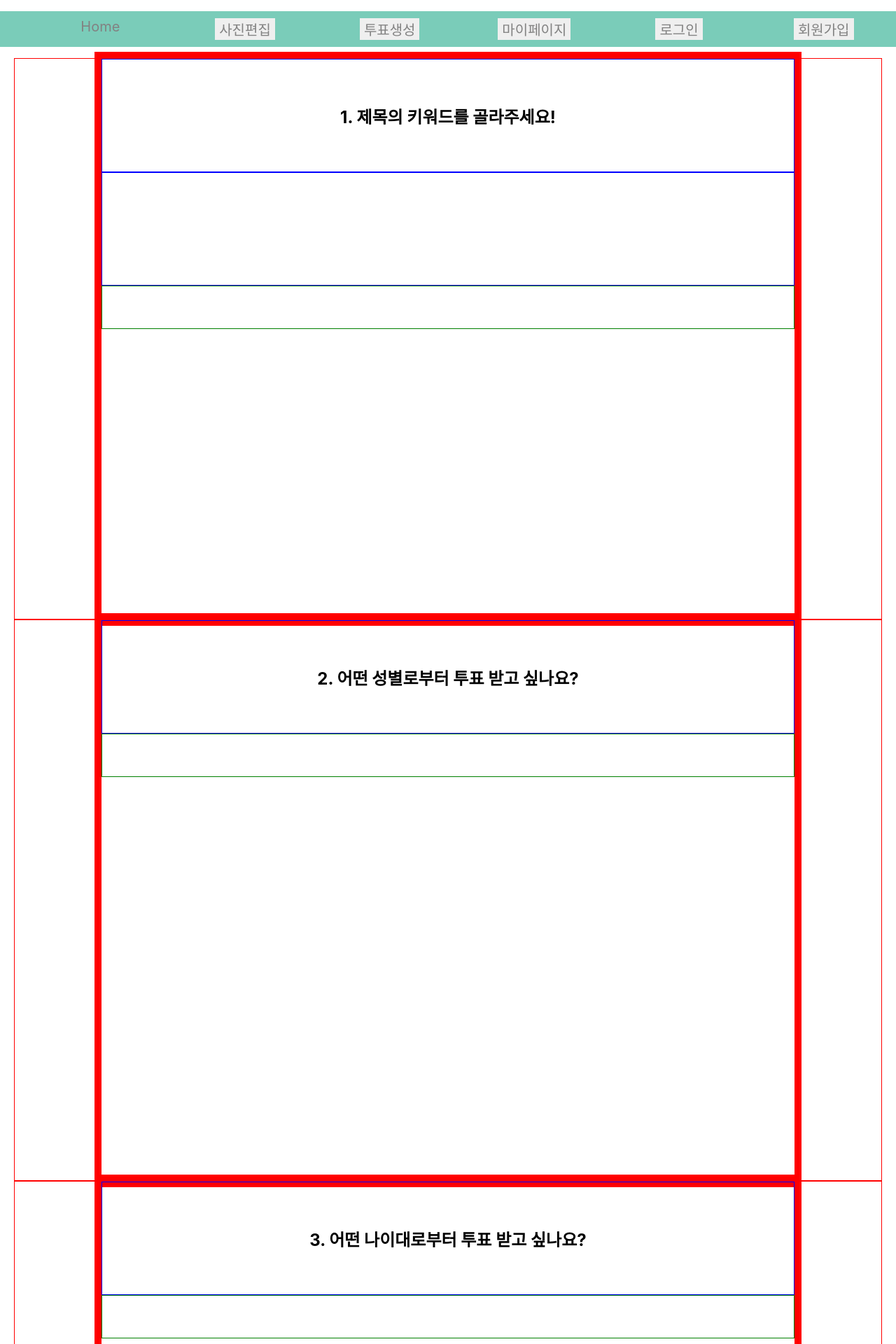
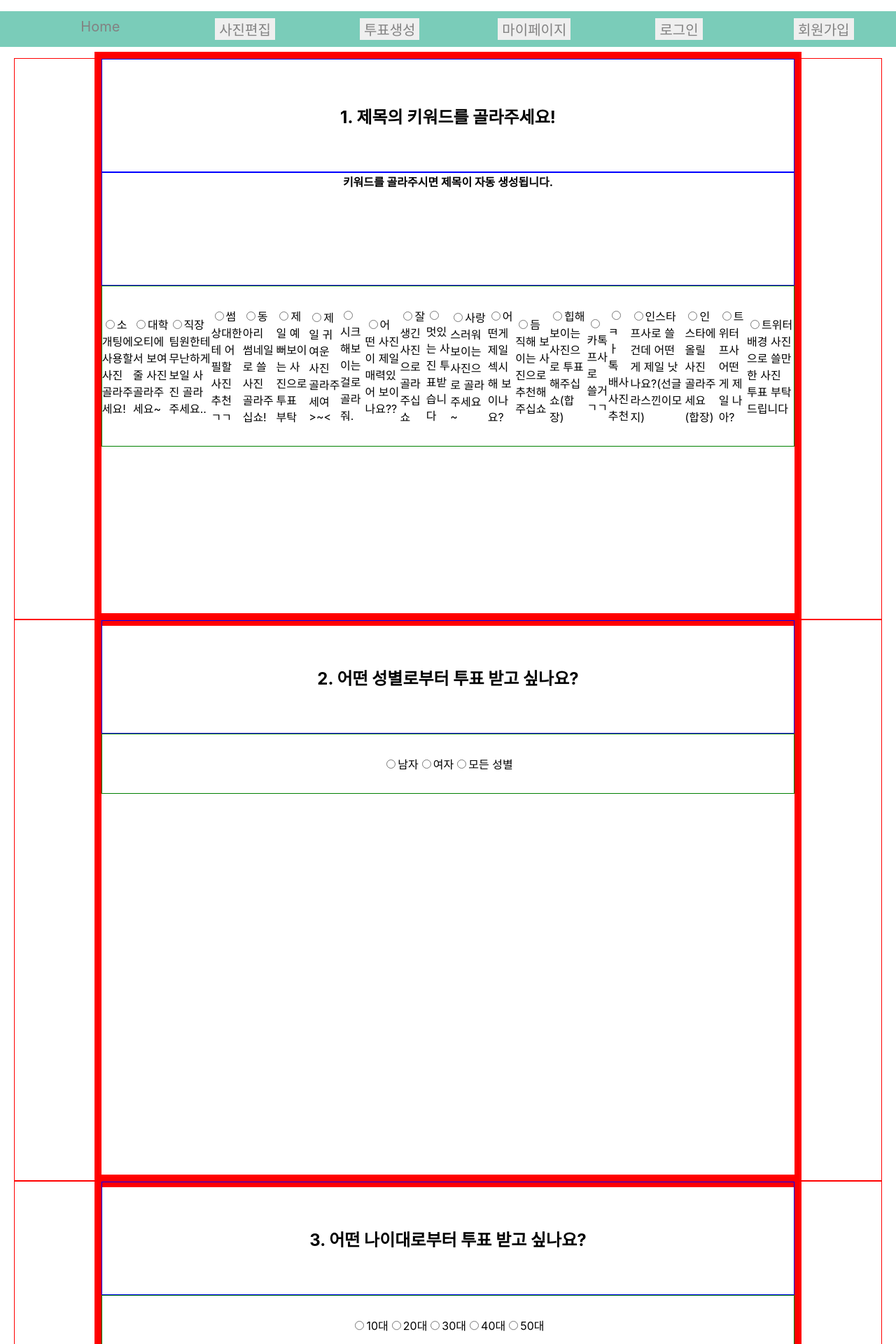
Before and after one commit to Vofil/vofil-frontend, a React (Create React App) app: page /create_vote/orderMid in a window 1280 px wide. Shown: the top 1920 px of the page at 70% size. Built offline with nearby package versions, Linux system fonts and the light colour scheme.

Commit message:
refactor: Update CreateVote

```diff
--- a/src/pages/CreateVote/CreateVotePage2.css
+++ b/src/pages/CreateVote/CreateVotePage2.css
@@ -72,9 +72,9 @@
 }
 
 .createvote__content {
-    display: flex;
-    align-items: center;
-    justify-content: center;
+    //display: flex;
+    //align-items: center;
+    //justify-content: center;
 
     padding-top: 30px;
     padding-bottom: 30px;
--- a/src/pages/CreateVote/OrderMid.js
+++ b/src/pages/CreateVote/OrderMid.js
@@ -2,6 +2,38 @@ import React, {useState} from 'react';
 import {Link} from "react-router-dom";
 import "./CreateVotePage2.css";
 import { IoIosArrowBack, IoIosArrowForward} from "react-icons/io";
+
+const _title = [{t1 : "소개팅에 사용할 사진 골라주세요!", t2 : "소개팅"},
+    {t1 : "대학 오티에서 보여줄 사진 골라주세요~", t2 : "대학오티"},
+    {t1 : "직장 팀원한테 무난하게 보일 사진 골라주세요..", t2 : "직장"},
+    {t1 : "썸 상대한테 어필할 사진 추천 ㄱㄱ", t2 : "썸"},
+    {t1 : "동아리 썸네일로 쓸 사진 골라주십쇼!", t2 : "동아리"},
+    {t1 : "제일 예뻐보이는 사진으로 투표 부탁", t2 : "예쁜"},
+    {t1 : "제일 귀여운 사진 골라주세여 >~<", t2 : "귀여운"},
+    {t1 : "시크해보이는 걸로 골라줘.", t2 : "시크한"},
+    {t1 : "어떤 사진이 제일 매력있어 보이나요??", t2 : "매력있는"},
+    {t1 : "잘생긴 사진으로 골라주십쇼", t2 : "잘생긴"},
+    {t1 : "멋있는 사진 투표받습니다", t2 : "멋있는"},
+    {t1 : "사랑스러워 보이는 사진으로 골라주세요~", t2 : "사랑스러운"},
+    {t1 : "어떤게 제일 섹시해 보이나요?", t2 : "섹시한"},
+    {t1 : "듬직해 보이는 사진으로 추천해주십쇼", t2 : "듬직한"},
+    {t1 : "힙해보이는 사진으로 투표 해주십쇼(합장)", t2 : "힙한"},
+    {t1 : "카톡 프사로 쓸거 ㄱㄱ", t2 : "카톡프사"},
+    {t1 : "ㅋ ㅏ 톡 배사 사진 추천", t2 : "카톡배사"},
+    {t1 : "인스타 프사로 쓸건데 어떤게 제일 낫나요?(선글라스낀이모지)", t2 : "인스타프사"},
+    {t1 : "인스타에 올릴 사진 골라주세요(합장)", t2 : "인스타게시물"},
+    {t1 : "트위터 프사 어떤게 제일 나아?", t2 : "트위터프사"},
+    {t1 : "트위터 배경 사진으로 쓸만한 사진 투표 부탁드립니다", t2 : "트위터배사"},]
+
+const _gender = [ {g1: "남자", g2: 3}, {g1: "여자", g2: 4}, {g1: "모든 성별", g2: 5}]
+const _age = [ {a1: "10대", a2: 1}, {a1: "20대", a2: 2}, {a1: "30대", a2: 3}, {a1: "40대", a2: 4}, {a1: "50대", a2: 5} ]
+const _kind = [ {k1: "일반투표", k2: 0}, {k1: "태그투표", k2: 1} ]
+const _category = [ {c1: "카카오톡 프로필 사진" , c2: "카톡프사"},
+    {c1: "카카오톡 배경 사진" , c2: "카톡배사"},
+    {c1: "인스타그램 프로필 사진" , c2: "인스타프사"},
+    {c1: "인스타그램 게시물" , c2: "인스타게시물"},
+    {c1: "트위터 프로필 사진" , c2: "트위터프사"},
+    {c1: "트위터 헤더" , c2: "트위터헤더"}]
 
 function OrderMid() {
     const [title, setTitle] = useState("");
@@ -13,30 +45,49 @@ function OrderMid() {
     const [picCnt, setPicCnt] = useState(0);
 
     const onTitleHandler = (event) => {
+        console.log(event.currentTarget.value)
         setTitle(event.currentTarget.value)
     }
 
     const onGenderHandler = (event) => {
+        console.log(event.currentTarget.value)
         setGender(event.currentTarget.value)
     }
 
     const onAgeHandler = (event) => {
+        console.log(event.currentTarget.value)
         setAge(event.currentTarget.value)
     }
 
     const onKindHandler = (event) => {
+        console.log(event.currentTarget.value)
         setKind(event.currentTarget.value)
     }
 
     const onEndingPointHandler = (event) => {
-        setEndingPoint(event.currentTarget.value)
+        numberCheck(event.currentTarget.value)
+    }
+
+    const numberCheck = (n) => {
+        let num = n || 0
+        if (!isFinite(num)) return
+        num = num.toString()
+
+        if(num !== '0' && !num.includes('.')) {
+            num = num.replace(/^0+/, '')
+        }
+
+        console.log(num)
+        setEndingPoint(num)
     }
 
     const onCategoryHandler = (event) => {
+        console.log(event.currentTarget.value)
         setCategory(event.currentTarget.value)
     }
 
     const onPicCntHandler = (event) => {
+        console.log(event.currentTarget.value)
         setPicCnt(event.currentTarget.value)
     }
 
@@ -48,9 +99,20 @@ function OrderMid() {
                         1. 제목의 키워드를 골라주세요!
                     </div>
                     <div className="createvote__small__head">
+                        키워드를 골라주시면 제목이 자동 생성됩니다.
                     </div>
                     <div className="createvote__content">
-
+                        {_title.map(x =>
+                            <label key={x.t1}>
+                                <input
+                                    type="radio"
+                                    value={x.t2}
+                                    checked={title === `${x.t2}`}
+                                    onChange={onTitleHandler}
+                                />
+                                {x.t1}
+                            </label>
+                         )}
                     </div>
                 </div>
             </div>
@@ -60,7 +122,17 @@ function OrderMid() {
                         2. 어떤 성별로부터 투표 받고 싶나요?
                     </div>
                     <div className="createvote__content">
-
+                        {_gender.map(x =>
+                            <label key={x.g1}>
+                                <input
+                                    type="radio"
+                                    value={x.g2}
+                                    checked={gender === `${x.g2}`}
+                                    onChange={onGenderHandler}
+                                />
+                                {x.g1}
+                            </label>
+                        )}
                     </div>
                 </div>
             </div>
@@ -70,7 +142,17 @@ function OrderMid() {
                         3. 어떤 나이대로부터 투표 받고 싶나요?
                     </div>
                     <div className="createvote__content">
-
+                        {_age.map(x =>
+                            <label key={x.a1}>
+                                <input
+                                    type="radio"
+                                    value={x.a2}
+                                    checked={age === `${x.a2}`}
+                                    onChange={onAgeHandler}
+                                />
+                                {x.a1}
+                            </label>
+                         )}
                     </div>
                 </div>
             </div>
@@ -80,7 +162,17 @@ function OrderMid() {
                         4. 어떤 방식으로 투표를 진행할까요?
                     </div>
                     <div className="createvote__content">
-
+                        {_kind.map(x =>
+                            <label key={x.k1}>
+                                <input
+                                    type="radio"
+                                    value={x.k2}
+                                    checked={kind === `${x.k2}`}
+                                    onChange={onKindHandler}
+                                />
+                                {x.k1}
+                            </label>
+                        )}
                     </div>
                 </div>
             </div>
@@ -90,7 +182,15 @@ function OrderMid() {
                         5. 몇 개의 투표를 받으면 투표를 종료할까요?
                     </div>
                     <div className="createvote__content">
-
+                        <input
+                            name="endingPoint"
+                            type="range"
+                            min="10"
+                            max="100"
+                            value={endingPoint}
+                            onChange={onEndingPointHandler}
+                        />
+                        {endingPoint}
                     </div>
                 </div>
             </div>
@@ -100,7 +200,17 @@ function OrderMid() {
                         6. 어떤 용도로 사진을 이용할 예정인가요?
                     </div>
                     <div className="createvote__content">
-
+                        {_category.map(x =>
+                            <label key={x.c1}>
+                                <input
+                                    type="radio"
+                                    value={x.c2}
+                                    checked={category === `${x.c2}`}
+                                    onChange={onCategoryHandler}
+                                />
+                                {x.c1}
+                            </label>
+                        )}
                     </div>
                 </div>
             </div>
@@ -116,7 +226,7 @@ function OrderMid() {
             </div>
             <div className="createvote__button__container">
                 <Link to="/create_vote/orderEnd">
-                    <button className="createvote__button">시작하기</button>
+                    <button className="createvote__button">생성하기</button>
                 </Link>
             </div>
         </div>
```
